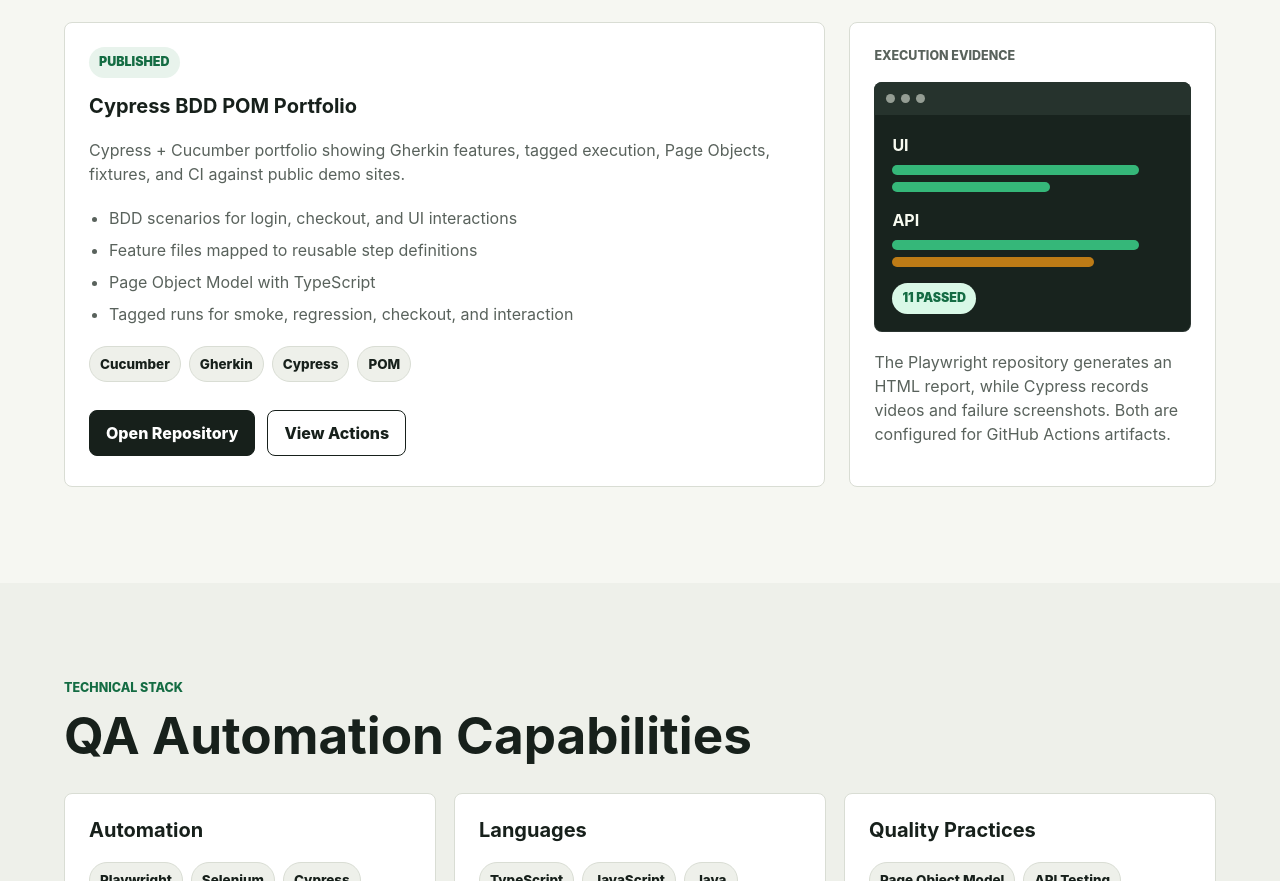
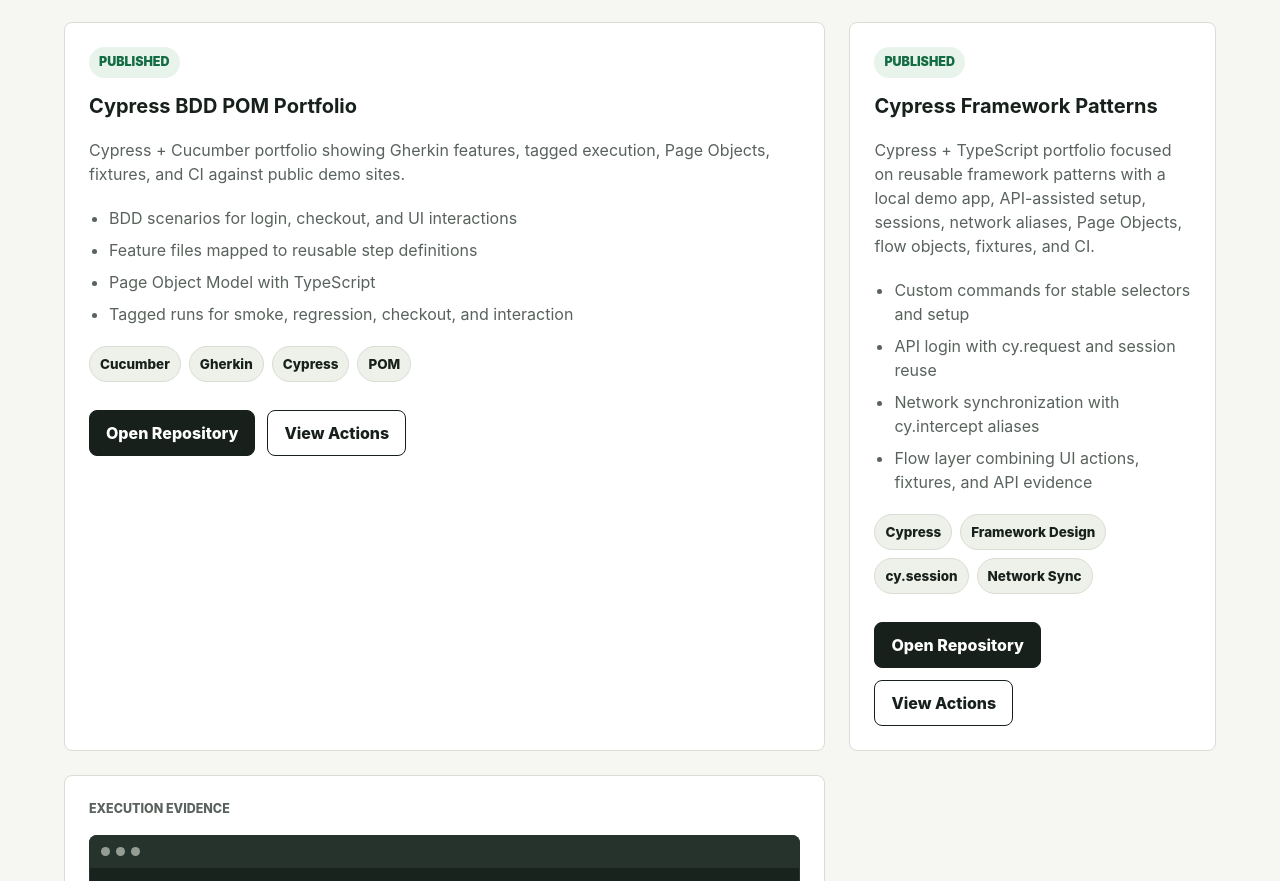
Before and after one commit to cesar-sarabia/Cesar-Sarabia.github.io, a plain HTML site: page index.html in a window 1280 px wide. Shown: the part 1919-2800 px from the top of the page. Drawn offline with Linux system fonts and the light colour scheme.

Commit message:
docs: add Cypress framework patterns portfolio

```diff
--- a/index.html
+++ b/index.html
@@ -30,6 +30,7 @@
           <a class="button primary" href="https://github.com/cesar-sarabia/playwright-qa-portfolio" target="_blank" rel="noreferrer">View Playwright Repo</a>
           <a class="button secondary" href="https://github.com/cesar-sarabia/cypress-qa-portfolio-basic" target="_blank" rel="noreferrer">View Cypress Repo</a>
           <a class="button secondary" href="https://github.com/cesar-sarabia/cypress-bdd-pom-portfolio" target="_blank" rel="noreferrer">View BDD Repo</a>
+          <a class="button secondary" href="https://github.com/cesar-sarabia/cypress-framework-patterns" target="_blank" rel="noreferrer">View Patterns Repo</a>
           <a class="button secondary" href="https://github.com/cesar-sarabia" target="_blank" rel="noreferrer">GitHub Profile</a>
         </div>
       </div>
@@ -51,7 +52,7 @@
           </div>
           <div>
             <dt>Evidence</dt>
-            <dd>HTML Report</dd>
+            <dd>CI Artifacts</dd>
           </div>
         </dl>
       </aside>
@@ -59,11 +60,11 @@
 
     <section class="section-band summary-band" aria-label="Portfolio summary">
       <div class="summary-item">
-        <span class="summary-value">3</span>
+        <span class="summary-value">4</span>
         <span class="summary-label">published QA automation portfolio repositories</span>
       </div>
       <div class="summary-item">
-        <span class="summary-value">18</span>
+        <span class="summary-value">24</span>
         <span class="summary-label">validated tests and BDD scenarios across portfolio suites</span>
       </div>
       <div class="summary-item">
@@ -151,6 +152,30 @@
           </div>
         </article>
 
+        <article class="project-card">
+          <div class="project-status">Published</div>
+          <h3>Cypress Framework Patterns</h3>
+          <p>
+            Cypress + TypeScript portfolio focused on reusable framework patterns with a local demo app, API-assisted setup, sessions, network aliases, Page Objects, flow objects, fixtures, and CI.
+          </p>
+          <ul class="project-points">
+            <li>Custom commands for stable selectors and setup</li>
+            <li>API login with cy.request and session reuse</li>
+            <li>Network synchronization with cy.intercept aliases</li>
+            <li>Flow layer combining UI actions, fixtures, and API evidence</li>
+          </ul>
+          <div class="tag-row">
+            <span>Cypress</span>
+            <span>Framework Design</span>
+            <span>cy.session</span>
+            <span>Network Sync</span>
+          </div>
+          <div class="card-actions">
+            <a class="button primary" href="https://github.com/cesar-sarabia/cypress-framework-patterns" target="_blank" rel="noreferrer">Open Repository</a>
+            <a class="button secondary" href="https://github.com/cesar-sarabia/cypress-framework-patterns/actions" target="_blank" rel="noreferrer">View Actions</a>
+          </div>
+        </article>
+
         <article class="evidence-panel">
           <p class="panel-label">Execution Evidence</p>
           <div class="report-preview" aria-label="Playwright report preview">
@@ -174,7 +199,7 @@
             </div>
           </div>
           <p>
-            The Playwright repository generates an HTML report, while Cypress records videos and failure screenshots. Both are configured for GitHub Actions artifacts.
+            The Playwright repository generates an HTML report, while Cypress repositories record videos and failure screenshots. All published suites are configured for GitHub Actions artifacts.
           </p>
         </article>
       </div>
@@ -239,12 +264,12 @@
           <p>Cucumber features, tags, fixtures, and report evidence.</p>
         </article>
         <article>
-          <span class="roadmap-state">Next</span>
+          <span class="roadmap-state done">Live</span>
           <h3>Cypress Framework Patterns</h3>
           <p>Custom commands, flows, sessions, and network synchronization.</p>
         </article>
         <article>
-          <span class="roadmap-state">Planned</span>
+          <span class="roadmap-state">Next</span>
           <h3>Selenium + Appium</h3>
           <p>Java UI automation, mobile testing, and distributed execution.</p>
         </article>
@@ -262,6 +287,7 @@
       <a href="https://github.com/cesar-sarabia/playwright-qa-portfolio" target="_blank" rel="noreferrer">Playwright Repo</a>
       <a href="https://github.com/cesar-sarabia/cypress-qa-portfolio-basic" target="_blank" rel="noreferrer">Cypress Repo</a>
       <a href="https://github.com/cesar-sarabia/cypress-bdd-pom-portfolio" target="_blank" rel="noreferrer">BDD Repo</a>
+      <a href="https://github.com/cesar-sarabia/cypress-framework-patterns" target="_blank" rel="noreferrer">Patterns Repo</a>
     </div>
   </footer>
 </body>
```
